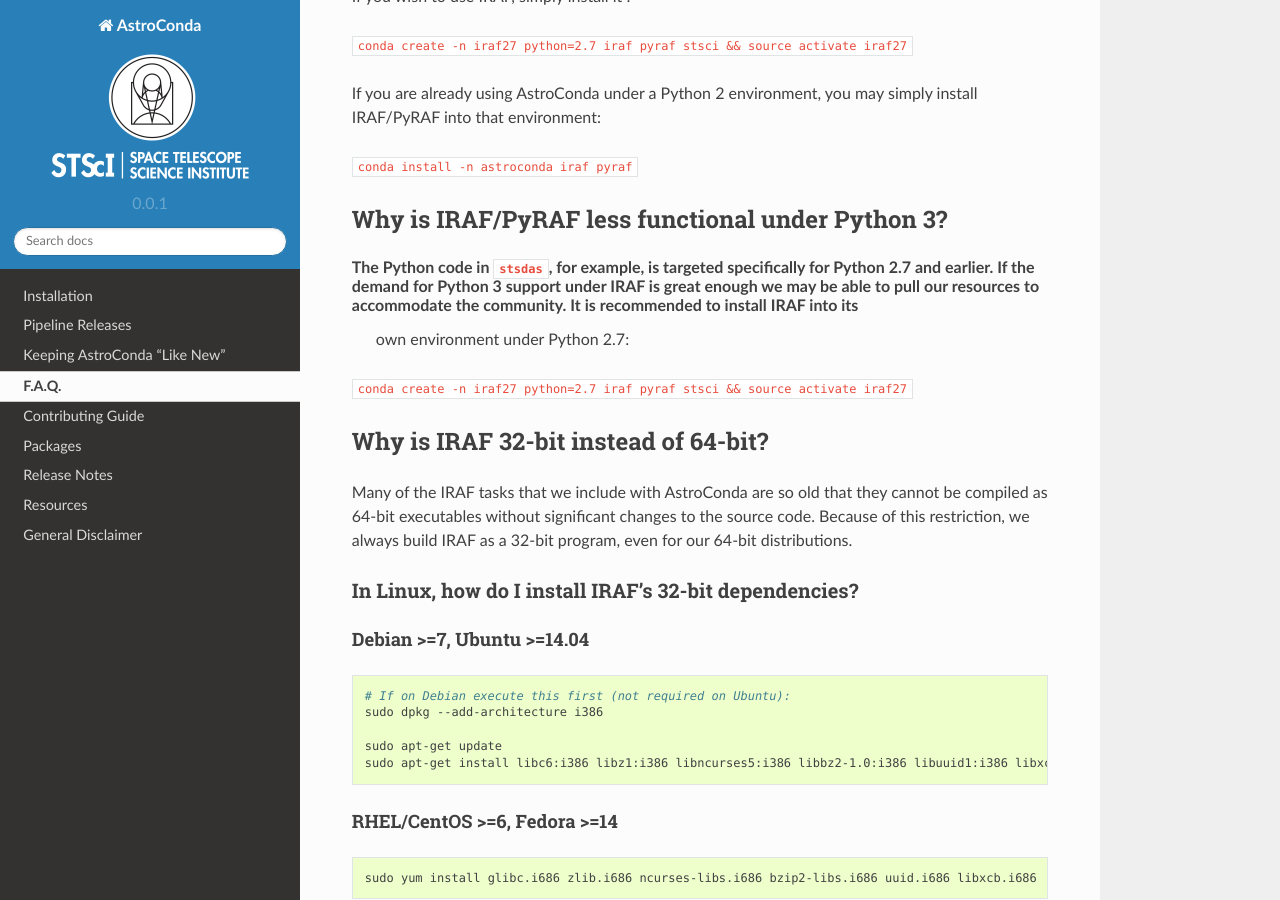
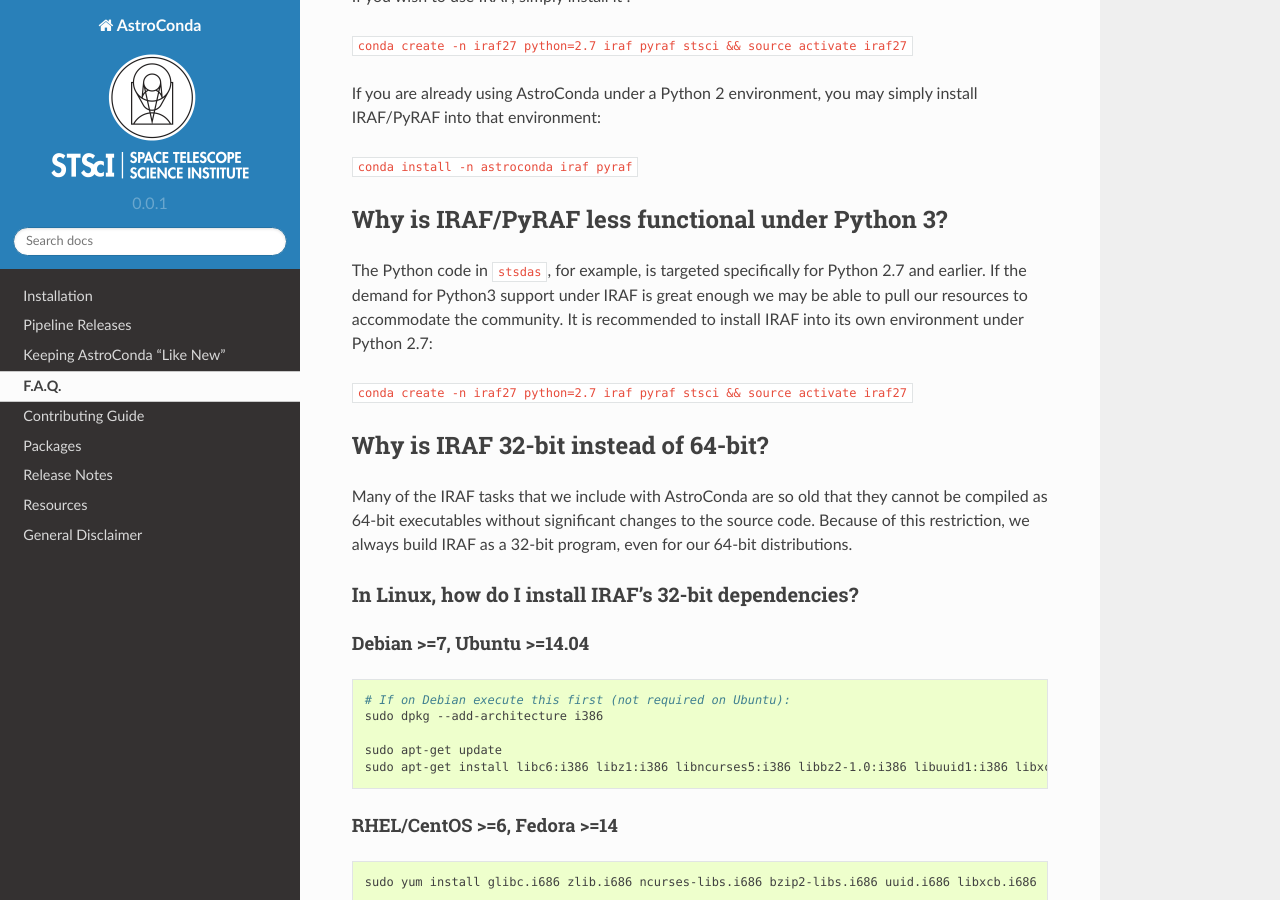
Before and after one commit to jhunkeler/astroconda, a Sphinx documentation site: the page built from source/faq.rst, in a window 1280 px wide and 900 px high, scrolled down 2550 px. Built offline with Sphinx 7.4.7 and the Read the Docs theme 2.0.0, drawn with Linux system fonts in a browser that asks for light colours.

Commit message:
Update faq.rst
Fix formatting

```diff
--- a/source/faq.rst
+++ b/source/faq.rst
@@ -94,8 +94,7 @@
 Why is IRAF/PyRAF less functional under Python 3?
 =================================================
 
-The Python code in ``stsdas``, for example, is targeted specifically for Python 2.7 and earlier. If the demand for Python 3 support under IRAF is great enough we may be able to pull our resources to accommodate the community. It is recommended to install IRAF into its
- own environment under Python 2.7:
+The Python code in ``stsdas``, for example, is targeted specifically for Python 2.7 and earlier. If the demand for Python3 support under IRAF is great enough we may be able to pull our resources to accommodate the community. It is recommended to install IRAF into its own environment under Python 2.7:
 
 ``conda create -n iraf27 python=2.7 iraf pyraf stsci && source activate iraf27``
 
@@ -128,5 +127,4 @@
 Will AstroConda interfere with other scientific distributions (e.g. SciSoft)?
 =============================================================================
 
-**Probably**, however unlike Ureka, we do not impose any restrictions on your environment or issue compatibility
-warnings at run-time. It is your responsibility to maintain a functional shell environment so [insert scientific distribution here] does not conflict with your Anaconda installation.
+**Probably**, however unlike Ureka, we do not impose any restrictions on your environment or issue compatibility warnings at run-time. It is your responsibility to maintain a functional shell environment so [insert scientific distribution here] does not conflict with your Anaconda installation.
```
